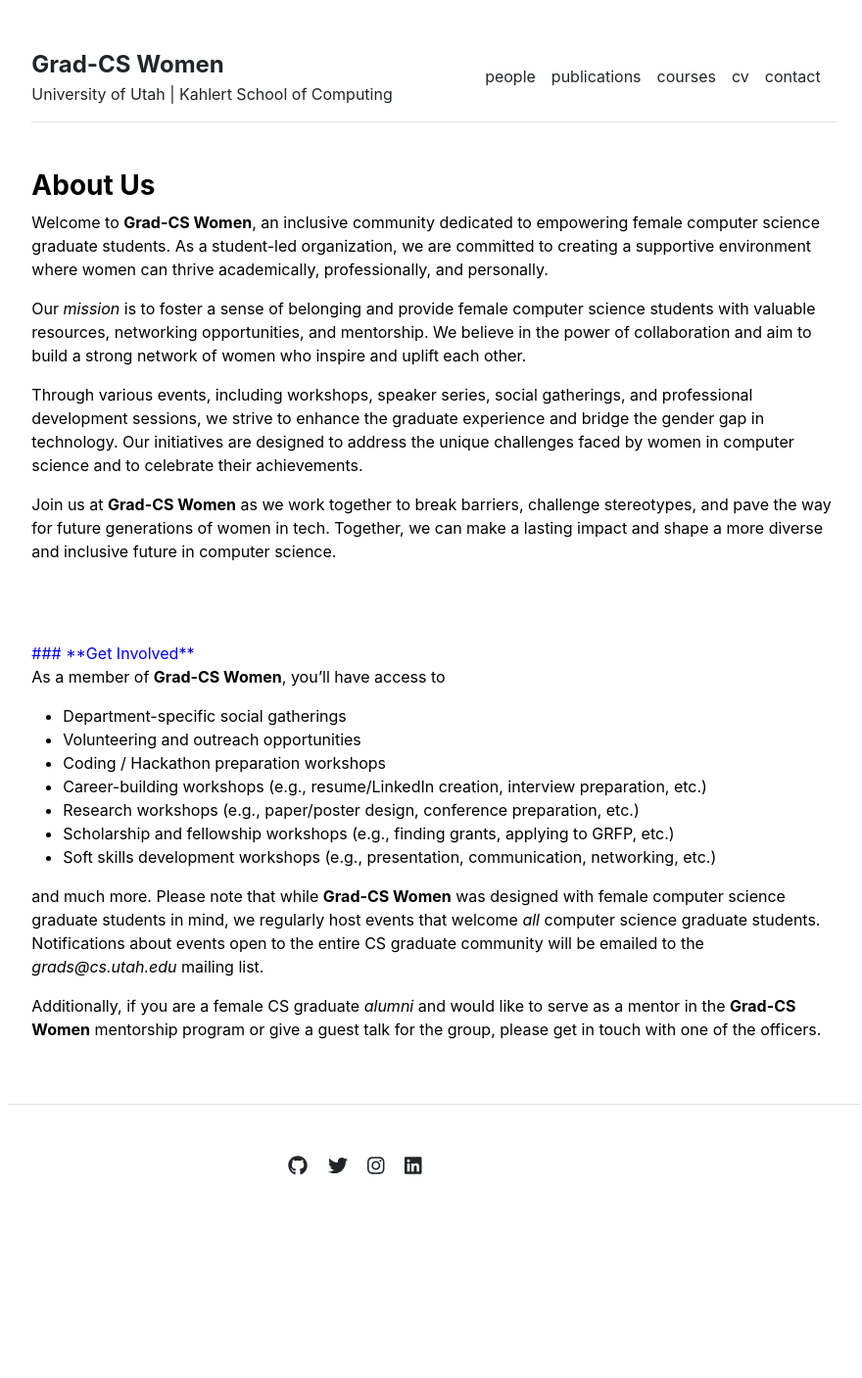
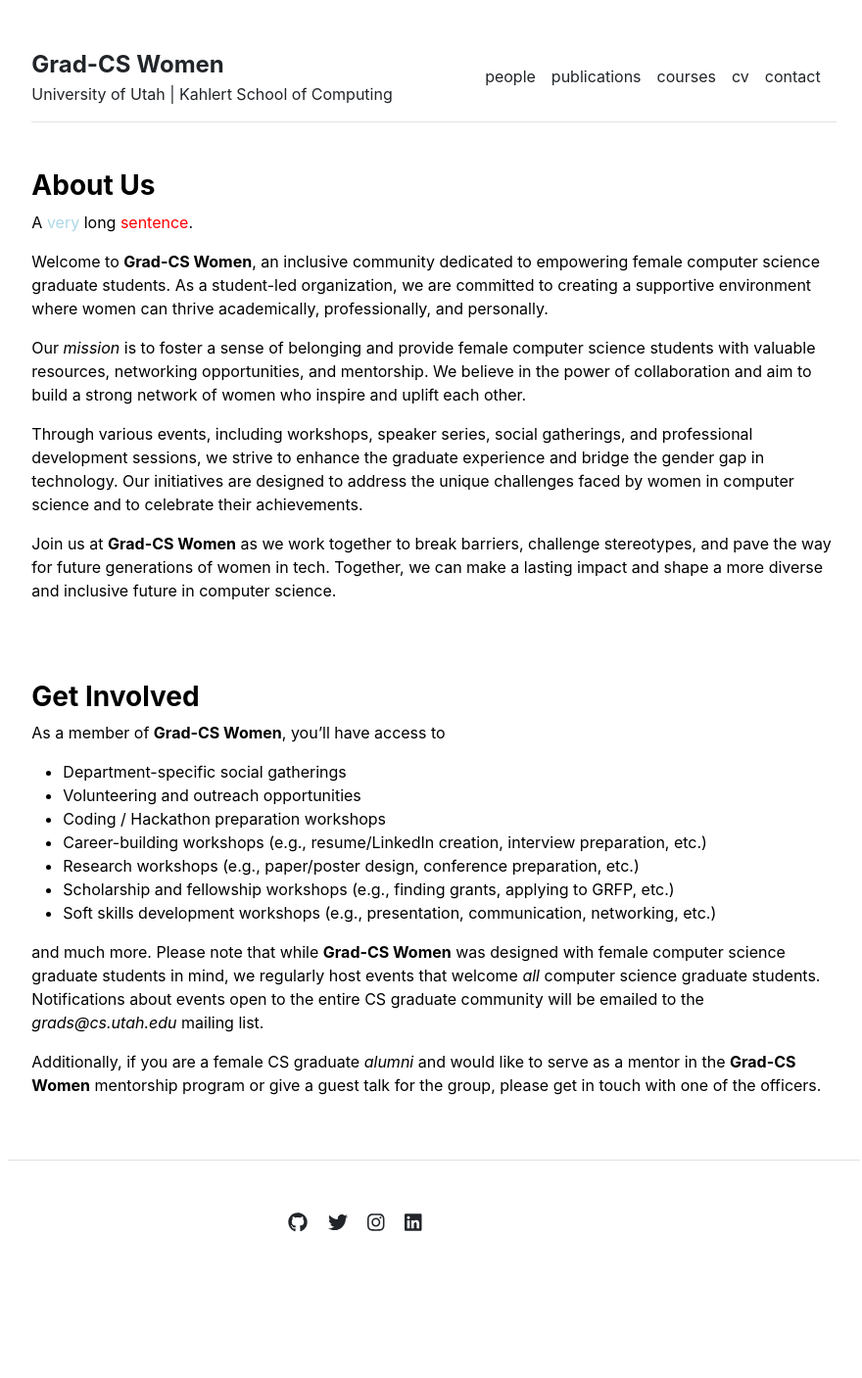
Before and after one commit to gradCSwomen-utah/gradCSwomen-utah.github.io, a Jekyll site: the page built from index.md, in a window 1280 px wide. Shown: the whole page at 98% size, without its empty margins (197-1077 px from the left). Built offline with Jekyll 4.4.1, drawn with Linux system fonts in a browser that asks for light colours; before the commit the page ends 1350 px from its top, so only the background shows below that; some of the changed lines change nothing that is shown.

Commit message:
Update index.md

```diff
--- a/index.md
+++ b/index.md
@@ -4,7 +4,7 @@ title: "Home"
 ---
 <style>
 blue {
-  color: blue;
+  color: lightblue;
 }
 
 red {
@@ -15,6 +15,8 @@ green {
   color: lightgreen;
 }
 </style>
+
+A <blue>very</blue> long <red>sentence</red>.
 
 Welcome to **Grad-CS Women**, an inclusive community dedicated to empowering female computer science graduate students. As a student-led organization, we are committed to creating a supportive environment where women can thrive academically, professionally, and personally.
 
@@ -27,7 +29,7 @@ Join us at **Grad-CS Women** as we work together to break barriers, challenge st
 <br />
 <br />
 
-<blue>### **Get Involved**</blue>
+### **Get Involved**
 As a member of **Grad-CS Women**, you'll have access to
 
 * Department-specific social gatherings
```
